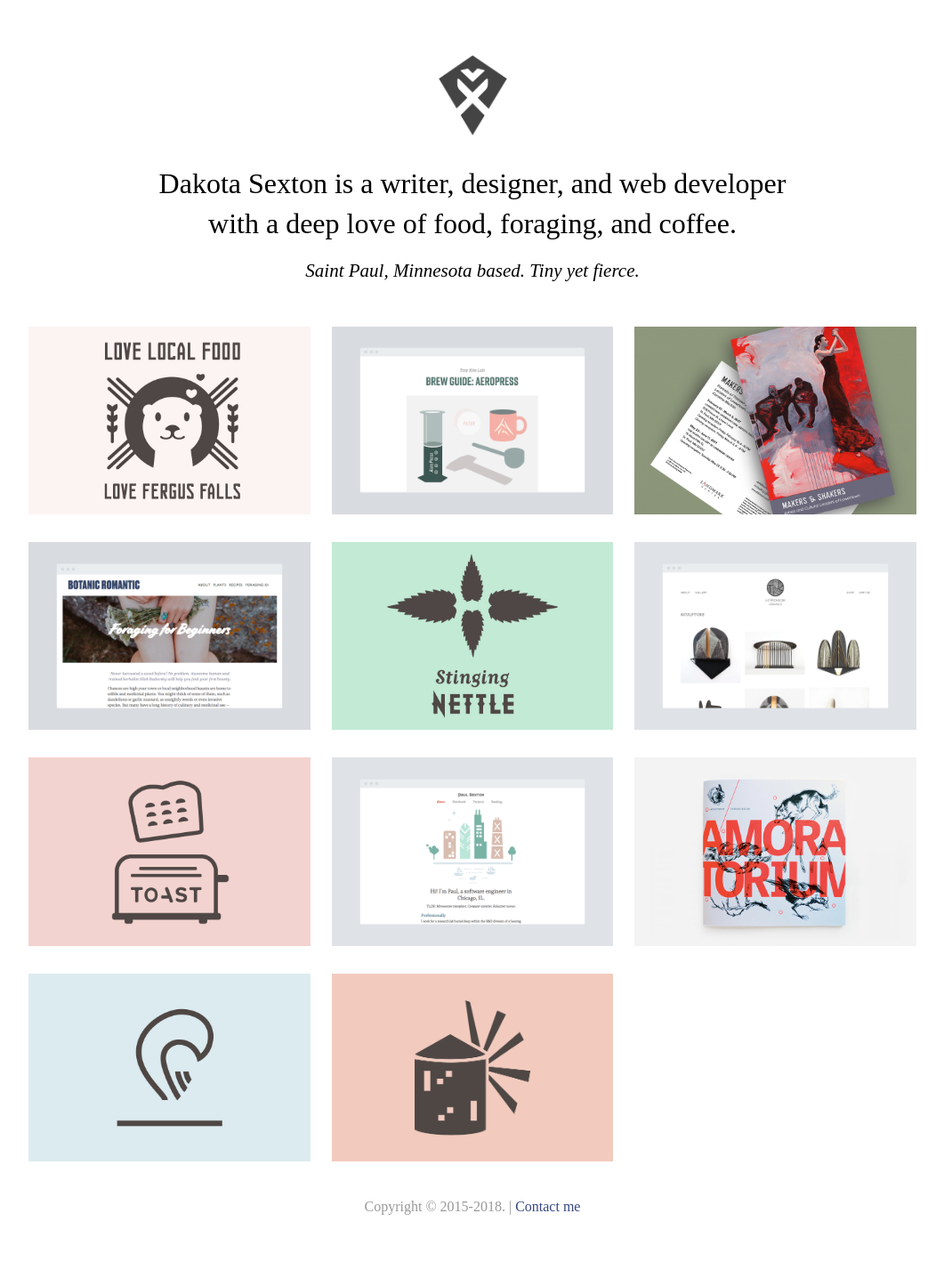
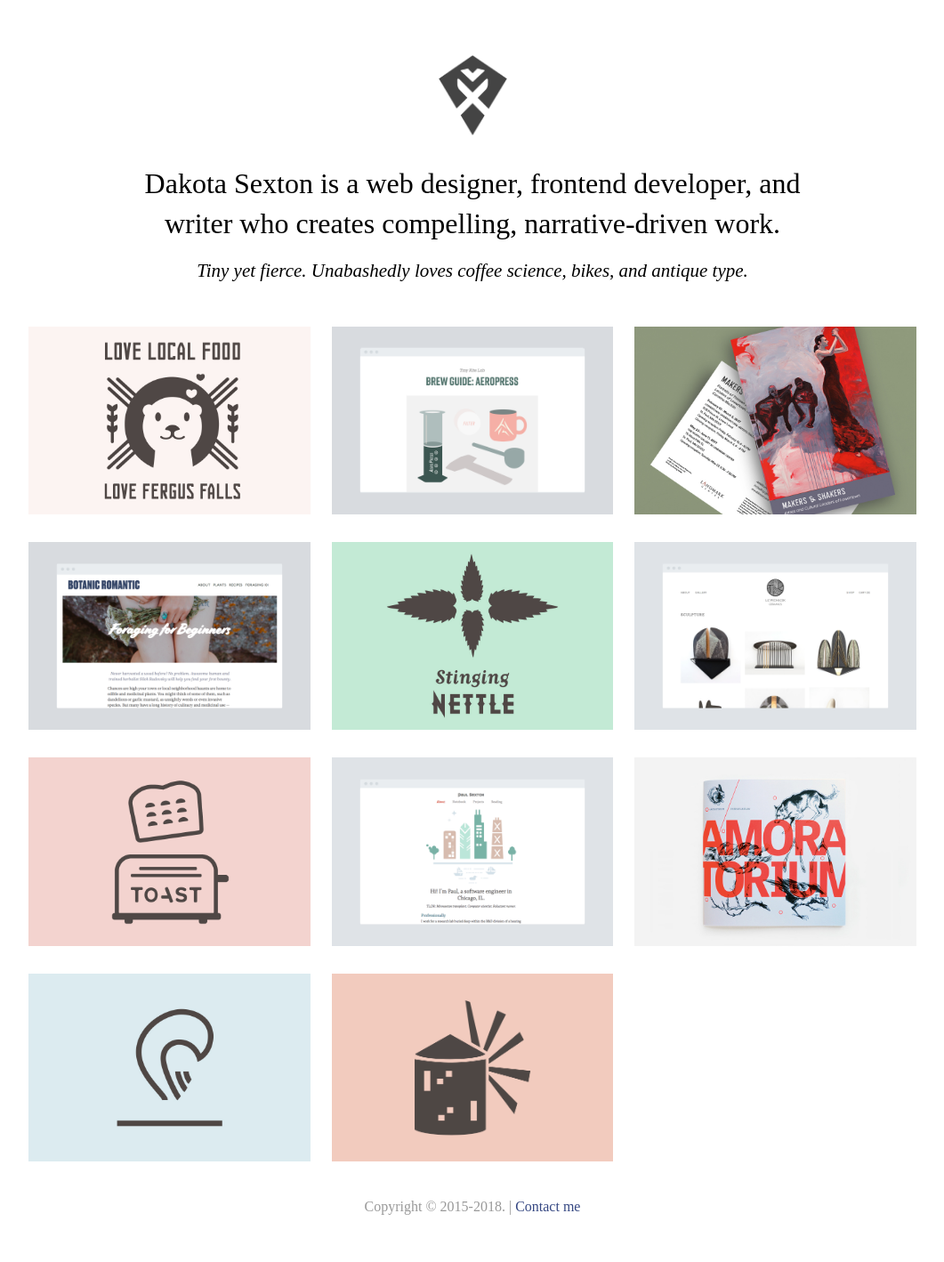
Before and after one commit to tinykite/tinykite.github.io, a Jekyll site: the page built from index.md, in a window 1280 px wide. Shown: the whole page at 89% size, without its empty margins (109-1170 px from the left). Built offline with Jekyll 4.4.1, drawn with Linux system fonts in a browser that asks for light colours; nearby versions of some CDN libraries; some web fonts are replaced.

Commit message:
content: update introduction
This commit updates the introductory content included on the homepage. It specifically is intended to help visitors gain a more concise, specific understanding of what I do as a designer.

```diff
--- a/index.md
+++ b/index.md
@@ -1,6 +1,6 @@
 ---
 layout: projects
 ---
-Dakota Sexton is a writer, designer, and web developer with a deep love of food, foraging, and coffee.
+Dakota Sexton is a web designer, frontend developer, and writer who creates compelling, narrative-driven work.
 
-_Saint Paul, Minnesota based. Tiny yet fierce._
+_Tiny yet fierce. Unabashedly loves coffee science, bikes, and antique type._
```
